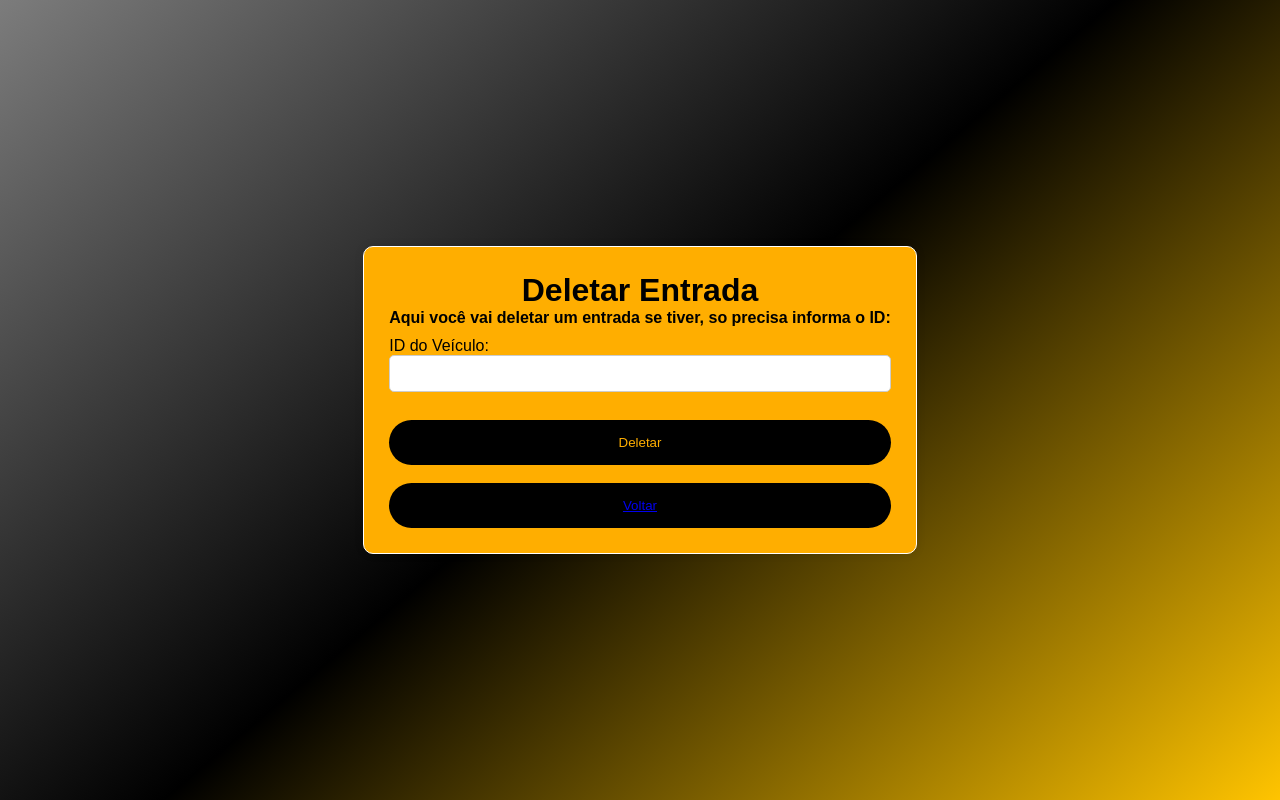
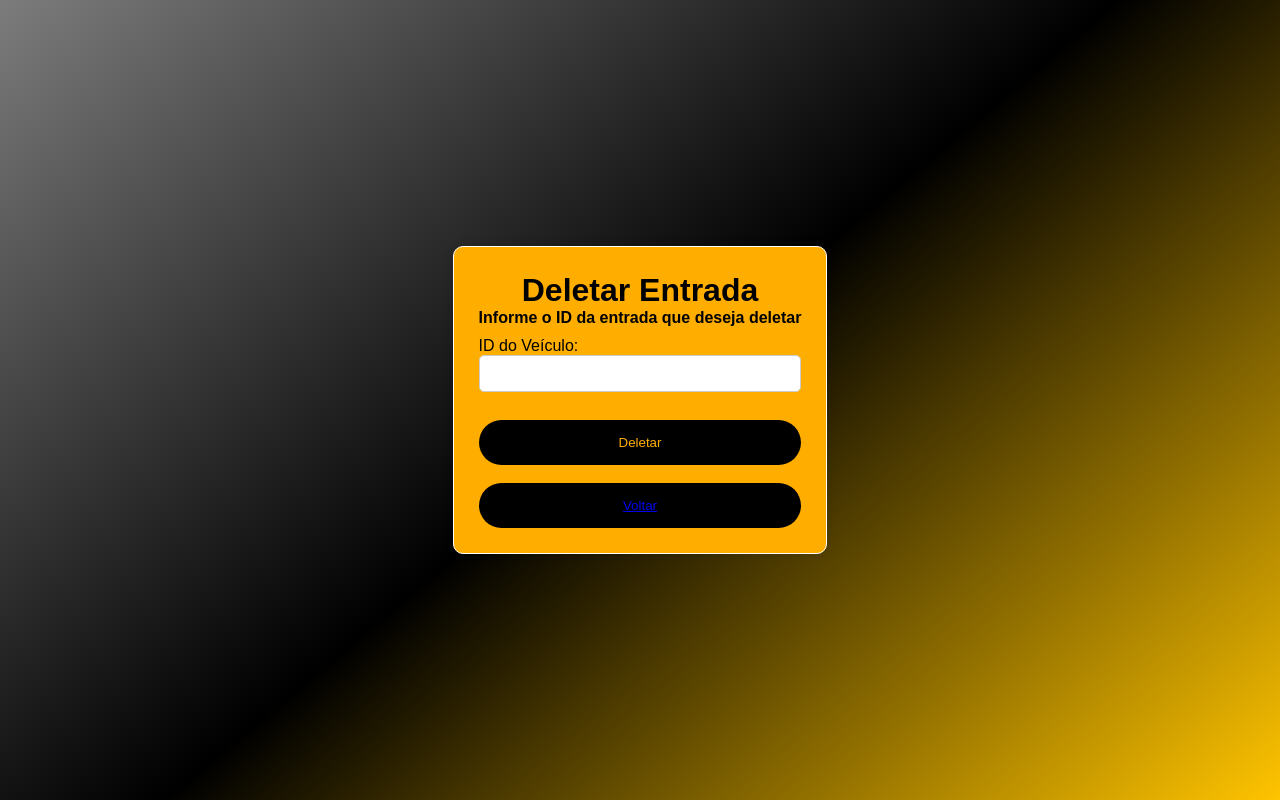
Before and after one commit to WiniciusNeves/rentcars, a website: page Desafio Rentcars/frontend/Deletar.html in a window 1280 px wide. Drawn offline with Linux system fonts and the light colour scheme.

Commit message:
Update Deletar.html

```diff
--- a/Desafio Rentcars/frontend/Deletar.html
+++ b/Desafio Rentcars/frontend/Deletar.html
@@ -99,7 +99,7 @@ div#nome{
 <body>
     <div class="container">
         <h1>Deletar Entrada</h1>
-        <h4>Aqui você vai deletar um entrada se tiver, so precisa informa o ID:</h4>
+        <h4>Informe o ID da entrada que deseja deletar</h4>
         <form id="novaForm" action="/Deletar"  method="delete" onsubmit="deletarID(event)">
             <label for="delete-vehicle-id">ID do Veículo:</label>
             <input type="text" id="delete-vehicle-id" required>
```
